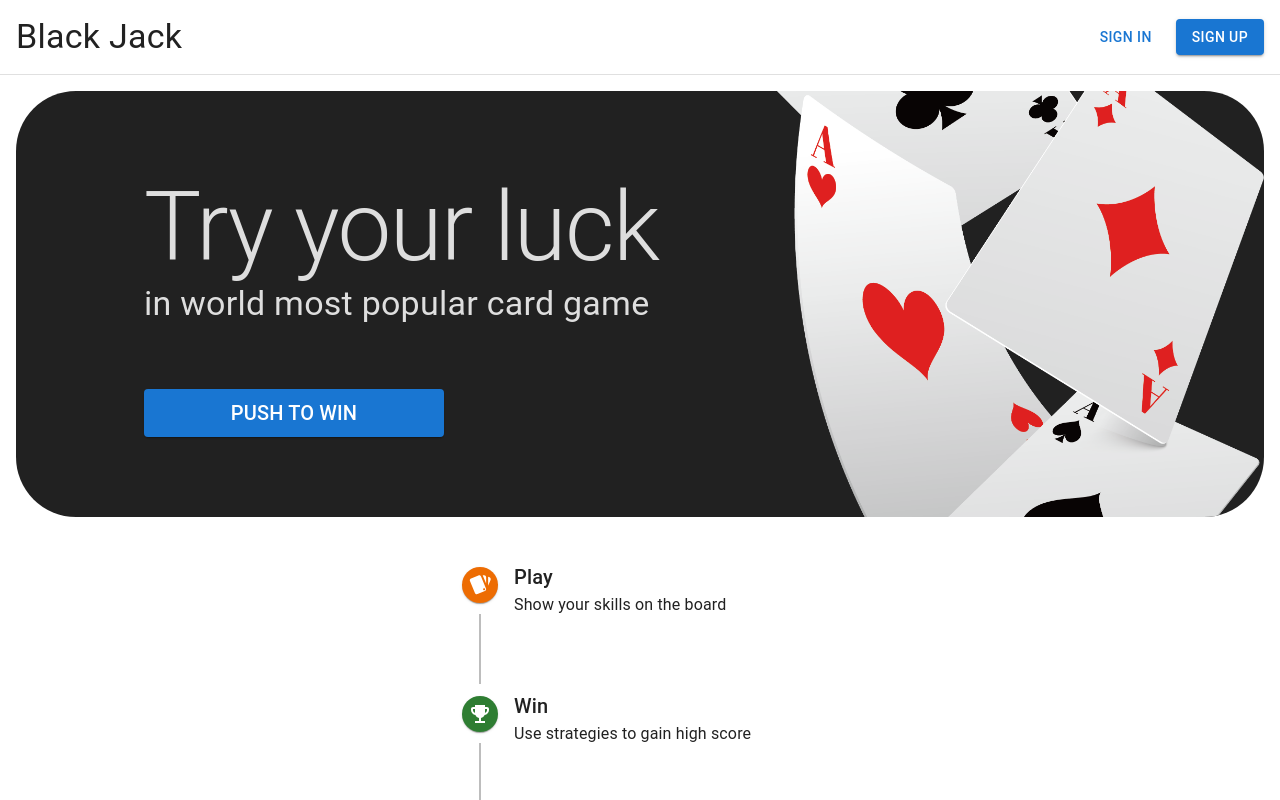
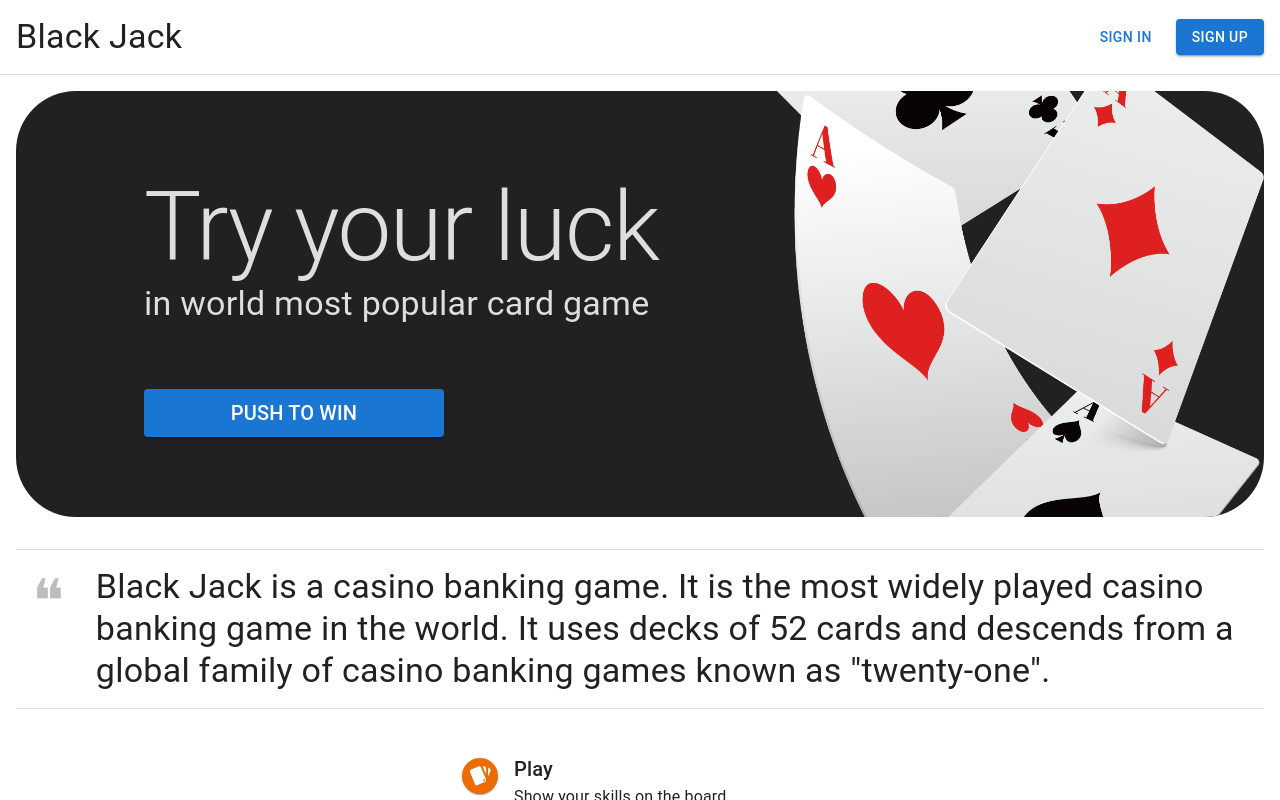
Before and after one commit to frontandrew/black-jack, a React (Vite) app in the folder packages/client/: page / in a window 1280 px wide. Built offline with nearby package versions, Linux system fonts and the light colour scheme.

Commit message:
chore: create landing about block

```diff
--- /dev/null
+++ b/packages/client/src/pages/landing/components/about/index.ts
@@ -0,0 +1 @@
+export { LandingAbout } from './view'
--- /dev/null
+++ b/packages/client/src/pages/landing/components/about/view.tsx
@@ -0,0 +1,30 @@
+import { Grid, Typography, useTheme } from '@mui/material'
+
+export const LandingAbout = () => {
+  const { spacing, palette } = useTheme()
+
+  return (
+    <Grid item padding={spacing(2)}>
+      <Grid
+        container
+        width={'100%'}
+        flexDirection={'row'}
+        flexWrap={'nowrap'}
+        padding={spacing(2)}
+        gap={spacing(4)}
+        borderBottom={1}
+        borderTop={1}
+        borderColor={palette.divider}>
+        <Typography color={palette.grey[400]} variant={'h2'}>
+          {'\u275D'}
+        </Typography>
+        <Typography variant={'h4'}>
+          Black Jack is a casino banking game. It is the most widely played
+          casino banking game in the world. It uses decks of 52 cards and
+          descends from a global family of casino banking games known as
+          "twenty-one".
+        </Typography>
+      </Grid>
+    </Grid>
+  )
+}
--- a/packages/client/src/pages/landing/components/index.ts
+++ b/packages/client/src/pages/landing/components/index.ts
@@ -1,2 +1,3 @@
+export { LandingAbout } from './about'
 export { LandingBanner } from './banner'
 export { LandingGameFlow } from './gameflow'
--- a/packages/client/src/pages/landing/view.tsx
+++ b/packages/client/src/pages/landing/view.tsx
@@ -1,7 +1,7 @@
 import { Button, Grid, Typography, useTheme } from '@mui/material'
 import { useNavigate } from 'react-router-dom'
 
-import { LandingBanner, LandingGameFlow } from './components'
+import { LandingBanner, LandingGameFlow, LandingAbout } from './components'
 
 export const LandingPage = () => {
   const navigate = useNavigate()
@@ -25,7 +25,6 @@ export const LandingPage = () => {
       bgcolor={defaultBackgroundColor}>
       <Grid
         item
-        className={'landing-header'}
         component={'header'}
         display={'flex'}
         alignItems={'center'}
@@ -33,8 +32,7 @@ export const LandingPage = () => {
         gap={spacing(2)}
         padding={spacing(2)}
         borderBottom={1}
-        borderColor={palette.divider}
-        bgcolor={defaultBackgroundColor}>
+        borderColor={palette.divider}>
         <Typography variant="h4" flexGrow={1}>
           Black Jack
         </Typography>
@@ -54,8 +52,9 @@ export const LandingPage = () => {
         </Button>
       </Grid>
 
-      <Grid item className={'landing-content'} overflow={'hidden auto'}>
+      <Grid item overflow={'hidden auto'}>
         <LandingBanner />
+        <LandingAbout />
         <LandingGameFlow />
 
         <Grid
```
